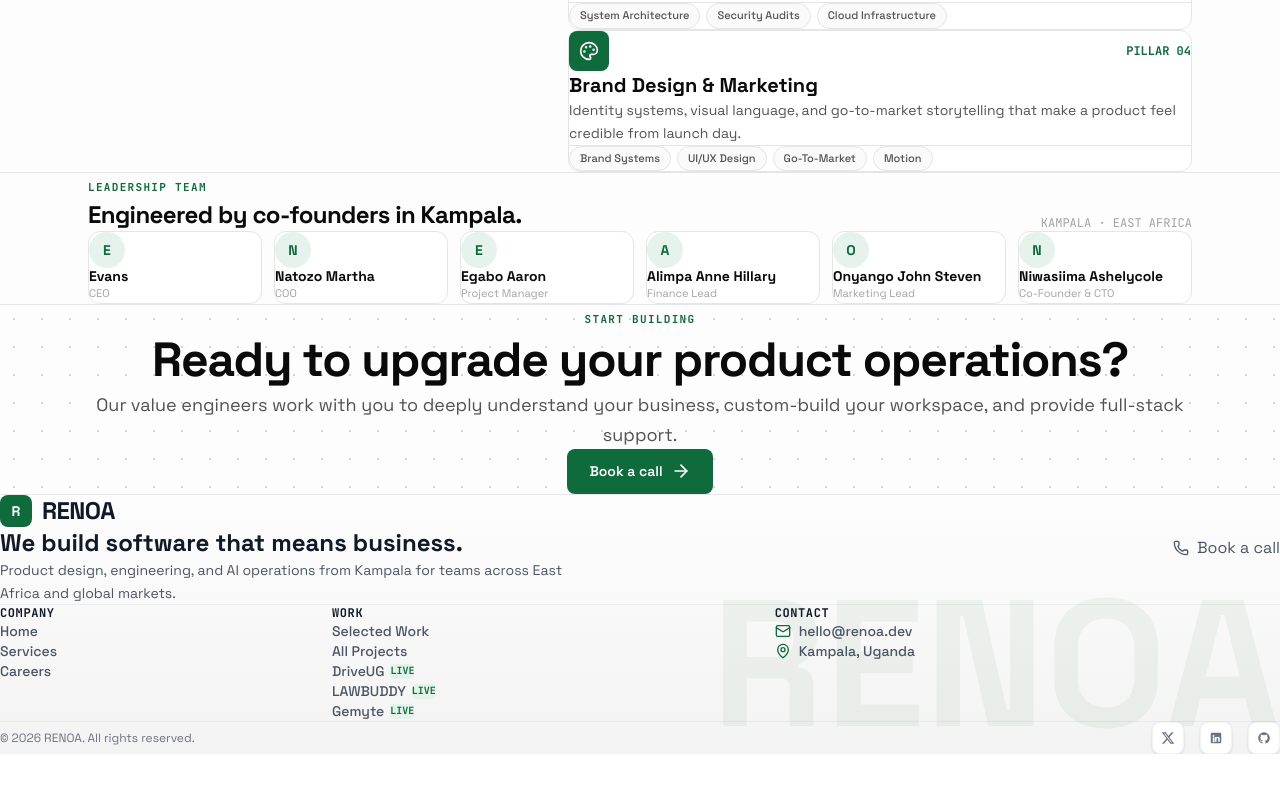
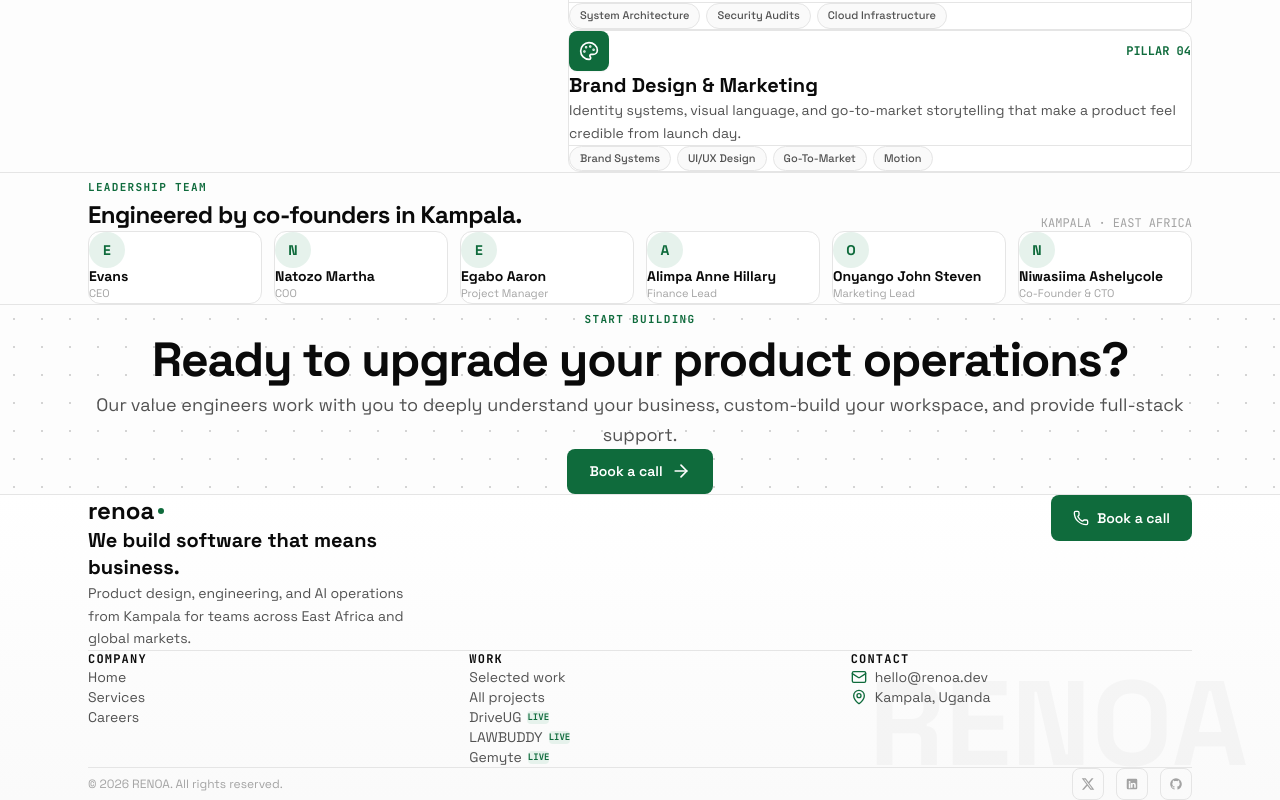
Before and after one commit to Ashelycole1/RENOA, a Next.js app: page / in a window 1280 px wide. Shown: the part 1638-2438 px from the top of the page. Before the commit the page ends 2392 px from the top, so only its background shows below. Built offline with nearby package versions, Linux system fonts and the light colour scheme.

Commit message:
feat(footer): update clean Footer with 3-column sitemap, live links, and social icons

```diff
--- a/src/components/Footer.tsx
+++ b/src/components/Footer.tsx
@@ -5,179 +5,108 @@
 
 export default function Footer() {
   return (
-    <footer className="bg-gradient-to-b from-[#fdfdfd] to-[#f3f3f3] pt-16 pb-12 text-[#4B5563] border-t border-[#0000000d] relative overflow-hidden">
-      {/* Background Subtle Watermark */}
-      <div className="absolute right-0 bottom-0 pointer-events-none opacity-5 select-none font-bold text-[180px] leading-none text-[#0F6B3C]">
+    <footer className="border-t border-[#e5e5e5] bg-gradient-to-b from-white to-[#fafafa] pt-16 pb-10 text-[#525252] relative overflow-hidden">
+      {/* Faint watermark */}
+      <span className="absolute right-8 bottom-4 text-[120px] font-bold text-[#0a0a0a] opacity-[0.025] leading-none select-none pointer-events-none">
         RENOA
-      </div>
+      </span>
 
-      <div className="container relative z-10">
-        {/* Top Callout & Booking Banner */}
-        <div className="flex flex-col md:flex-row md:items-center justify-between gap-8 pb-12 mb-12 border-b border-[#0000000d]">
-          <div className="space-y-2 max-w-xl">
-            <Link href="/" className="flex items-center gap-2.5 mb-3">
-              <div className="w-8 h-8 rounded-lg bg-[#0F6B3C] text-white flex items-center justify-center font-bold text-sm">
-                R
-              </div>
-              <span className="font-bold text-2xl tracking-tight text-[#111827]">
-                RENOA
-              </span>
+      <div className="wrapper relative z-10">
+        {/* Top row */}
+        <div className="flex flex-col md:flex-row md:items-start justify-between gap-10 pb-12 border-b border-[#e5e5e5]">
+          <div className="max-w-xs space-y-3">
+            <Link href="/" className="inline-flex items-center gap-1 font-bold text-2xl text-[#0a0a0a]">
+              renoa
+              <span className="w-1.5 h-1.5 rounded-full bg-[#0F6B3C] mb-3" />
             </Link>
-            <h3 className="text-2xl font-bold text-[#111827]">
+            <h3 className="text-xl font-bold text-[#0a0a0a] leading-snug">
               We build software that means business.
             </h3>
-            <p className="text-sm text-[#4B5563] leading-relaxed">
+            <p className="text-sm text-[#525252] leading-relaxed">
               Product design, engineering, and AI operations from Kampala for teams across East Africa and global markets.
             </p>
           </div>
 
-          <div>
-            <a
-              href="https://cal.com"
-              target="_blank"
-              rel="noopener noreferrer"
-              className="btn-primary inline-flex items-center gap-2 px-7 py-4"
-            >
-              <Phone className="w-4 h-4" />
-              <span>Book a call</span>
-            </a>
-          </div>
+          <a
+            href="#"
+            onClick={(e) => e.preventDefault()}
+            className="btn btn-fill self-start"
+          >
+            <Phone className="w-4 h-4" />
+            Book a call
+          </a>
         </div>
 
-        {/* Sitemap & Links Grid */}
-        <div className="grid grid-cols-1 md:grid-cols-12 gap-12 pb-12 border-b border-[#0000000d]">
-          {/* Column 1: Company */}
-          <div className="md:col-span-3 space-y-3">
-            <h4 className="text-xs font-mono font-bold uppercase tracking-wider text-[#111827]">
-              COMPANY
-            </h4>
-            <ul className="space-y-2.5 text-sm font-medium">
+        {/* Links grid */}
+        <div className="grid grid-cols-2 md:grid-cols-3 gap-10 py-12 border-b border-[#e5e5e5]">
+          {/* Company */}
+          <div className="space-y-4">
+            <h4 className="text-xs font-mono font-bold uppercase tracking-widest text-[#0a0a0a]">Company</h4>
+            <ul className="space-y-3 text-sm">
+              <li><Link href="/" className="hover:text-[#0F6B3C] transition-colors">Home</Link></li>
+              <li><a href="/#services" className="hover:text-[#0F6B3C] transition-colors">Services</a></li>
+              <li><Link href="/careers" className="hover:text-[#0F6B3C] transition-colors">Careers</Link></li>
+            </ul>
+          </div>
+
+          {/* Work */}
+          <div className="space-y-4">
+            <h4 className="text-xs font-mono font-bold uppercase tracking-widest text-[#0a0a0a]">Work</h4>
+            <ul className="space-y-3 text-sm">
+              <li><a href="/#work" className="hover:text-[#0F6B3C] transition-colors">Selected work</a></li>
+              <li><Link href="/projects" className="hover:text-[#0F6B3C] transition-colors">All projects</Link></li>
               <li>
-                <Link href="/" className="hover:text-[#0F6B3C] transition-colors">
-                  Home
-                </Link>
-              </li>
-              <li>
-                <a href="/#services" className="hover:text-[#0F6B3C] transition-colors">
-                  Services
+                <a href="https://driveug.vercel.app" target="_blank" rel="noopener noreferrer" className="hover:text-[#0F6B3C] transition-colors flex items-center gap-1.5">
+                  DriveUG <span className="text-[9px] font-mono text-[#0F6B3C] bg-[#E6F2EC] px-1.5 py-0.5 rounded font-bold">LIVE</span>
                 </a>
               </li>
               <li>
-                <Link href="/careers" className="hover:text-[#0F6B3C] transition-colors">
-                  Careers
-                </Link>
-              </li>
-            </ul>
-          </div>
-
-          {/* Column 2: Work */}
-          <div className="md:col-span-4 space-y-3">
-            <h4 className="text-xs font-mono font-bold uppercase tracking-wider text-[#111827]">
-              WORK
-            </h4>
-            <ul className="space-y-2.5 text-sm font-medium">
-              <li>
-                <a href="/#work" className="hover:text-[#0F6B3C] transition-colors">
-                  Selected Work
+                <a href="https://uglawbuddy.vercel.app" target="_blank" rel="noopener noreferrer" className="hover:text-[#0F6B3C] transition-colors flex items-center gap-1.5">
+                  LAWBUDDY <span className="text-[9px] font-mono text-[#0F6B3C] bg-[#E6F2EC] px-1.5 py-0.5 rounded font-bold">LIVE</span>
                 </a>
               </li>
               <li>
-                <Link href="/projects" className="hover:text-[#0F6B3C] transition-colors">
-                  All Projects
-                </Link>
-              </li>
-              <li>
-                <a
-                  href="https://driveug.vercel.app"
-                  target="_blank"
-                  rel="noopener noreferrer"
-                  className="hover:text-[#0F6B3C] transition-colors flex items-center gap-1.5"
-                >
-                  <span>DriveUG</span>
-                  <span className="text-[10px] font-mono font-bold text-[#0F6B3C] bg-[#E4F3EA] px-1.5 py-0.5 rounded">LIVE</span>
-                </a>
-              </li>
-              <li>
-                <a
-                  href="https://uglawbuddy.vercel.app"
-                  target="_blank"
-                  rel="noopener noreferrer"
-                  className="hover:text-[#0F6B3C] transition-colors flex items-center gap-1.5"
-                >
-                  <span>LAWBUDDY</span>
-                  <span className="text-[10px] font-mono font-bold text-[#0F6B3C] bg-[#E4F3EA] px-1.5 py-0.5 rounded">LIVE</span>
-                </a>
-              </li>
-              <li>
-                <a
-                  href="https://gemyte.vercel.app"
-                  target="_blank"
-                  rel="noopener noreferrer"
-                  className="hover:text-[#0F6B3C] transition-colors flex items-center gap-1.5"
-                >
-                  <span>Gemyte</span>
-                  <span className="text-[10px] font-mono font-bold text-[#0F6B3C] bg-[#E4F3EA] px-1.5 py-0.5 rounded">LIVE</span>
+                <a href="https://gemyte.vercel.app" target="_blank" rel="noopener noreferrer" className="hover:text-[#0F6B3C] transition-colors flex items-center gap-1.5">
+                  Gemyte <span className="text-[9px] font-mono text-[#0F6B3C] bg-[#E6F2EC] px-1.5 py-0.5 rounded font-bold">LIVE</span>
                 </a>
               </li>
             </ul>
           </div>
 
-          {/* Column 3: Contact */}
-          <div className="md:col-span-5 space-y-3">
-            <h4 className="text-xs font-mono font-bold uppercase tracking-wider text-[#111827]">
-              CONTACT
-            </h4>
-            <ul className="space-y-2.5 text-sm font-medium">
-              <li className="flex items-center gap-2">
-                <Mail className="w-4 h-4 text-[#0F6B3C]" />
-                <a href="mailto:hello@renoa.dev" className="hover:text-[#0F6B3C] transition-colors">
-                  hello@renoa.dev
+          {/* Contact */}
+          <div className="space-y-4">
+            <h4 className="text-xs font-mono font-bold uppercase tracking-widest text-[#0a0a0a]">Contact</h4>
+            <ul className="space-y-3 text-sm">
+              <li>
+                <a href="mailto:hello@renoa.dev" className="hover:text-[#0F6B3C] transition-colors flex items-center gap-2">
+                  <Mail className="w-4 h-4 text-[#0F6B3C]" /> hello@renoa.dev
                 </a>
               </li>
               <li className="flex items-center gap-2">
-                <MapPin className="w-4 h-4 text-[#0F6B3C]" />
-                <span>Kampala, Uganda</span>
+                <MapPin className="w-4 h-4 text-[#0F6B3C]" /> Kampala, Uganda
               </li>
             </ul>
           </div>
         </div>
 
-        {/* Bottom Bar */}
-        <div className="pt-8 flex flex-col sm:flex-row items-center justify-between text-xs text-[#6B7280] gap-4">
+        {/* Bottom bar */}
+        <div className="pt-8 flex flex-col sm:flex-row items-center justify-between gap-4 text-xs text-[#a3a3a3]">
           <p>© 2026 RENOA. All rights reserved.</p>
-
-          <div className="flex items-center gap-4">
-            <a
-              href="https://twitter.com"
-              target="_blank"
-              rel="noopener noreferrer"
-              className="w-8 h-8 rounded-lg bg-white border border-[#0000000d] flex items-center justify-center text-[#6B7280] hover:text-[#111827] hover:border-[#0F6B3C] transition-colors shadow-sm"
-              aria-label="X / Twitter"
-            >
+          <div className="flex items-center gap-3">
+            {/* X/Twitter */}
+            <a href="https://twitter.com" target="_blank" rel="noopener noreferrer" className="w-8 h-8 rounded-lg border border-[#e5e5e5] flex items-center justify-center hover:border-[#0F6B3C] hover:text-[#0a0a0a] transition-colors">
               <svg className="w-3.5 h-3.5 fill-current" viewBox="0 0 24 24">
                 <path d="M18.244 2.25h3.308l-7.227 8.26 8.502 11.24H16.17l-5.214-6.817L4.99 21.75H1.68l7.73-8.835L1.254 2.25H8.08l4.713 6.231zm-1.161 17.52h1.833L7.084 4.126H5.117z" />
               </svg>
             </a>
-
-            <a
-              href="https://linkedin.com"
-              target="_blank"
-              rel="noopener noreferrer"
-              className="w-8 h-8 rounded-lg bg-white border border-[#0000000d] flex items-center justify-center text-[#6B7280] hover:text-[#111827] hover:border-[#0F6B3C] transition-colors shadow-sm"
-              aria-label="LinkedIn"
-            >
+            {/* LinkedIn */}
+            <a href="https://linkedin.com" target="_blank" rel="noopener noreferrer" className="w-8 h-8 rounded-lg border border-[#e5e5e5] flex items-center justify-center hover:border-[#0F6B3C] hover:text-[#0a0a0a] transition-colors">
               <svg className="w-3.5 h-3.5 fill-current" viewBox="0 0 24 24">
                 <path d="M19 3a2 2 0 0 1 2 2v14a2 2 0 0 1-2 2H5a2 2 0 0 1-2-2V5a2 2 0 0 1 2-2h14m-.5 15.5v-5.3a3.26 3.26 0 0 0-3.26-3.26c-.85 0-1.84.52-2.28 1.3v-1.11h-2.79v8.37h2.79v-4.93c0-.77.62-1.4 1.39-1.4a1.4 1.4 0 0 1 1.4 1.4v4.93h2.75M6.46 10.9v8.37H9.25V10.9H6.46M7.86 6.77a1.62 1.62 0 1 0 0 3.24 1.62 1.62 0 0 0 0-3.24z" />
               </svg>
             </a>
-
-            <a
-              href="https://github.com"
-              target="_blank"
-              rel="noopener noreferrer"
-              className="w-8 h-8 rounded-lg bg-white border border-[#0000000d] flex items-center justify-center text-[#6B7280] hover:text-[#111827] hover:border-[#0F6B3C] transition-colors shadow-sm"
-              aria-label="GitHub"
-            >
+            {/* GitHub */}
+            <a href="https://github.com" target="_blank" rel="noopener noreferrer" className="w-8 h-8 rounded-lg border border-[#e5e5e5] flex items-center justify-center hover:border-[#0F6B3C] hover:text-[#0a0a0a] transition-colors">
               <svg className="w-3.5 h-3.5 fill-current" viewBox="0 0 24 24">
                 <path d="M12 2A10 10 0 0 0 2 12c0 4.42 2.87 8.17 6.84 9.5.5.08.66-.23.66-.5v-1.69c-2.77.6-3.36-1.34-3.36-1.34-.46-1.16-1.11-1.47-1.11-1.47-.91-.62.07-.6.07-.6 1 .07 1.53 1.03 1.53 1.03.87 1.52 2.34 1.07 2.91.83.1-.65.35-1.09.63-1.34-2.22-.25-4.55-1.11-4.55-4.92 0-1.11.38-2 1.03-2.71-.1-.25-.45-1.29.1-2.64 0 0 .84-.27 2.75 1.02.79-.22 1.65-.33 2.5-.33.85 0 1.71.11 2.5.33 1.91-1.29 2.75-1.02 2.75-1.02.55 1.35.2 2.39.1 2.64.65.71 1.03 1.6 1.03 2.71 0 3.82-2.34 4.66-4.57 4.91.36.31.69.92.69 1.85V21c0 .27.16.59.67.5C19.14 20.16 22 16.42 22 12A10 10 0 0 0 12 2z" />
               </svg>
```
